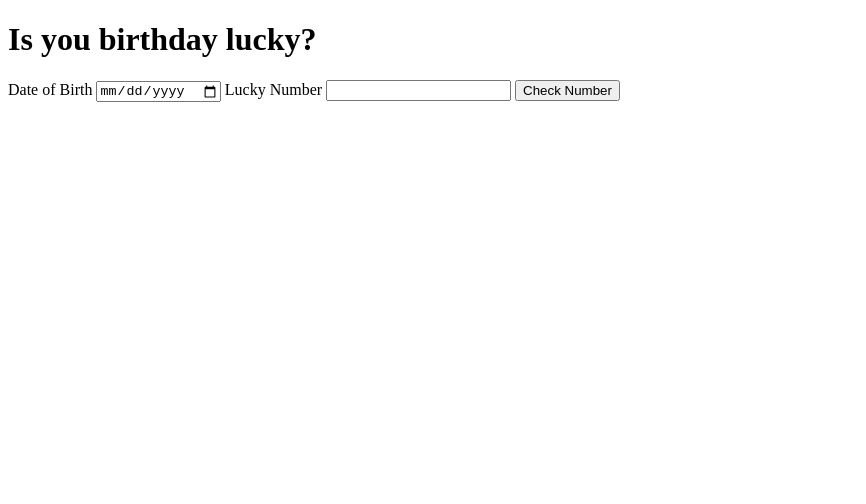
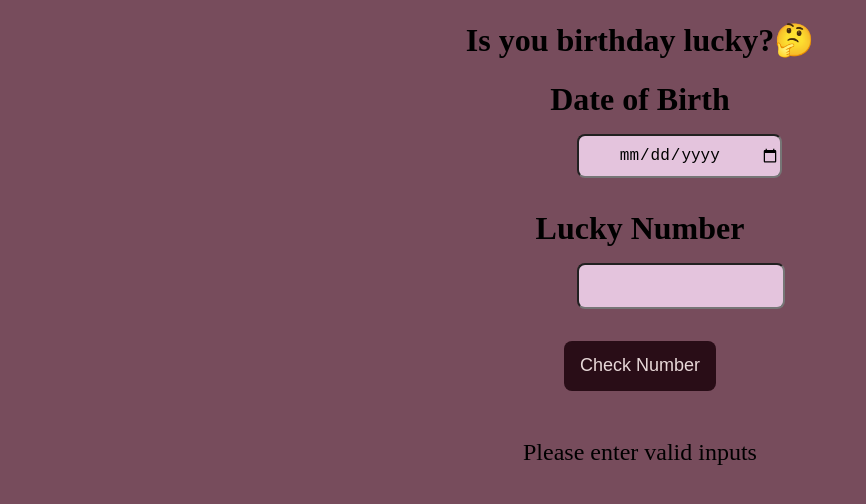
Before and after one commit to SreevidyaNattuva/IsYourBirthdayLucky, a plain HTML site: page index.html in a window 1280 px wide. Both pictures are taken after a click on the button "Check Number". Shown: the whole page, without its empty margins (0-866 px from the left). Drawn offline with Linux system fonts and the light colour scheme.

Commit message:
FinalCommit

```diff
--- a/index.html
+++ b/index.html
@@ -4,16 +4,18 @@
     <meta charset="UTF-8">
     <meta http-equiv="X-UA-Compatible" content="IE=edge">
     <meta name="viewport" content="width=device-width, initial-scale=1.0">
+    <link rel="stylesheet" href="style.css" class="rel">
     <title>Is your birthday lucky?</title>
 </head>
 <body>
-    <h1 class="">Is you birthday lucky?</h1>
+    <h1 class="">Is you birthday lucky?&#129300</h1>
     <div class="container">
         <label for="dob">Date of Birth</label>
         <input type="date" id ="dob"/>
         <label for="lucky-number">Lucky Number</label>
         <input id="lucky-number" type="number"/>
         <button id="check-number">Check Number</button>
+        <p id="output"></p>
     </div>
     <script src ="index.js" type="text/javascript"></script>
 </body>
--- a/index.js
+++ b/index.js
@@ -1,8 +1,37 @@
 const bdayDate = document.querySelector("#dob");
 const luckyNumber = document.querySelector("#lucky-number");
 const checkButton = document.querySelector("#check-number");
-console.log(bdayDate.value);
-// checkButton.addEventListener('click',function checkBirthDayIsLucky(){
-//     var dobEntered = bdayDate.value;
+const outputShown = document.querySelector("#output");
+//console.log("hi");
 
-// })
+checkButton.addEventListener('click',checkBirthDayIsLucky)
+function checkBirthDayIsLucky(){
+    var dobEntered = bdayDate.value;
+    var luckynoEntered = luckyNumber.value;
+    //console.log(bdayDate.value);
+    var sum = calculateSum(dobEntered);
+    if(sum&&luckynoEntered){
+        if((sum%luckynoEntered)===0 )
+        {
+            console.log("lucky");
+            outputShown.innerText = "Hurray!!your birthday lucky!!";
+        }
+        else{
+        outputShown.innerText = "Not so lucky!! No problem buddy you make your own luck!!";
+        }
+    }
+    else{
+      outputShown.innerText = "Please enter valid inputs";
+        }
+
+}
+
+function calculateSum(dobEntered){
+dobEntered = dobEntered.replaceAll("-","");
+let sum=0;
+for(let i=0; i<dobEntered.length;i++)
+{
+    sum = sum+Number(dobEntered.charAt(i));
+}
+return sum;
+}
--- a/style.css
+++ b/style.css
@@ -0,0 +1,57 @@
+body{
+    background-color:rgb(119, 76, 92);
+}
+
+h1{
+    text-align: center;
+}
+label{
+    display:block;
+    font-size:2rem;
+    font-weight:bold;
+    text-align:center;
+}
+#dob,#lucky-number{
+        height:40px;
+        width:200px;
+        margin-top:1rem;
+        margin-bottom:2rem;
+        margin-left: 45%;
+        font-size:1rem ;
+        text-align: center;
+        border-radius: 0.5rem;
+        background-color:rgb(228, 196, 221);
+}
+.conatiner{
+    margin:auto;
+}
+#check-number{
+    padding:0.5rem;
+    height: 50px;
+    width:max-content;
+    margin-top:6rem;
+    background: rgb(41, 13, 23);
+    border:none;
+    border:0in;
+    color:rgb(231, 216, 216);
+    padding:0.7rem 1rem;
+    border-radius: 0.5rem;
+    font-size:large;
+    cursor:pointer;
+    outline:#fff;
+    margin:auto;
+    display:block;
+    margin-bottom:3rem;
+}
+p{
+    font-size:1.5rem;
+    font-weight:normal;
+    padding:0rem;
+    text-align: center;
+}
+label{
+    display:block;
+    font-size:2rem;
+    font-weight:bold;
+    text-align:center;
+}
```
